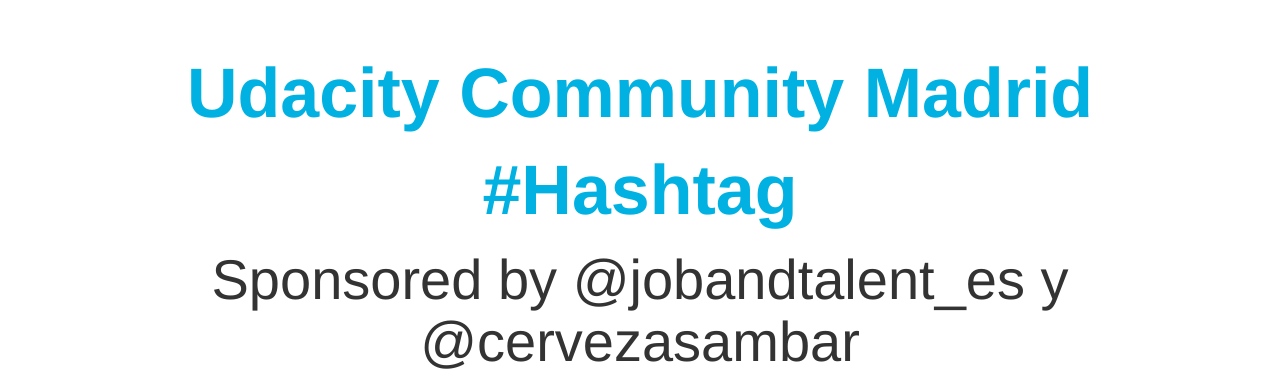
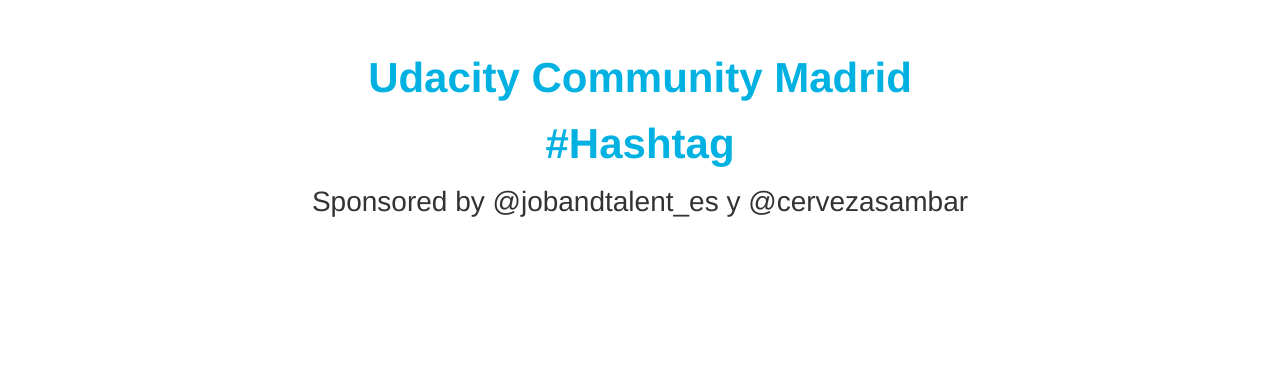
Before and after one commit to adai183/udamad, a plain HTML site: page index.html in a window 1280 px wide. Shown: the part 440-822 px from the top of the page. After the commit the page ends 800 px from the top, so only its background shows below. Drawn offline with nearby package versions, Linux system fonts and the light colour scheme.

Commit message:
refactor

```diff
--- a/index.html
+++ b/index.html
@@ -16,11 +16,11 @@
     }
 
     .description{
-      font-size: 5em;
+      font-size: 3em;
     }
 
     .sponsor{
-      font-size: 4em;
+      font-size: 2em;
     }
 
   </style>
```
